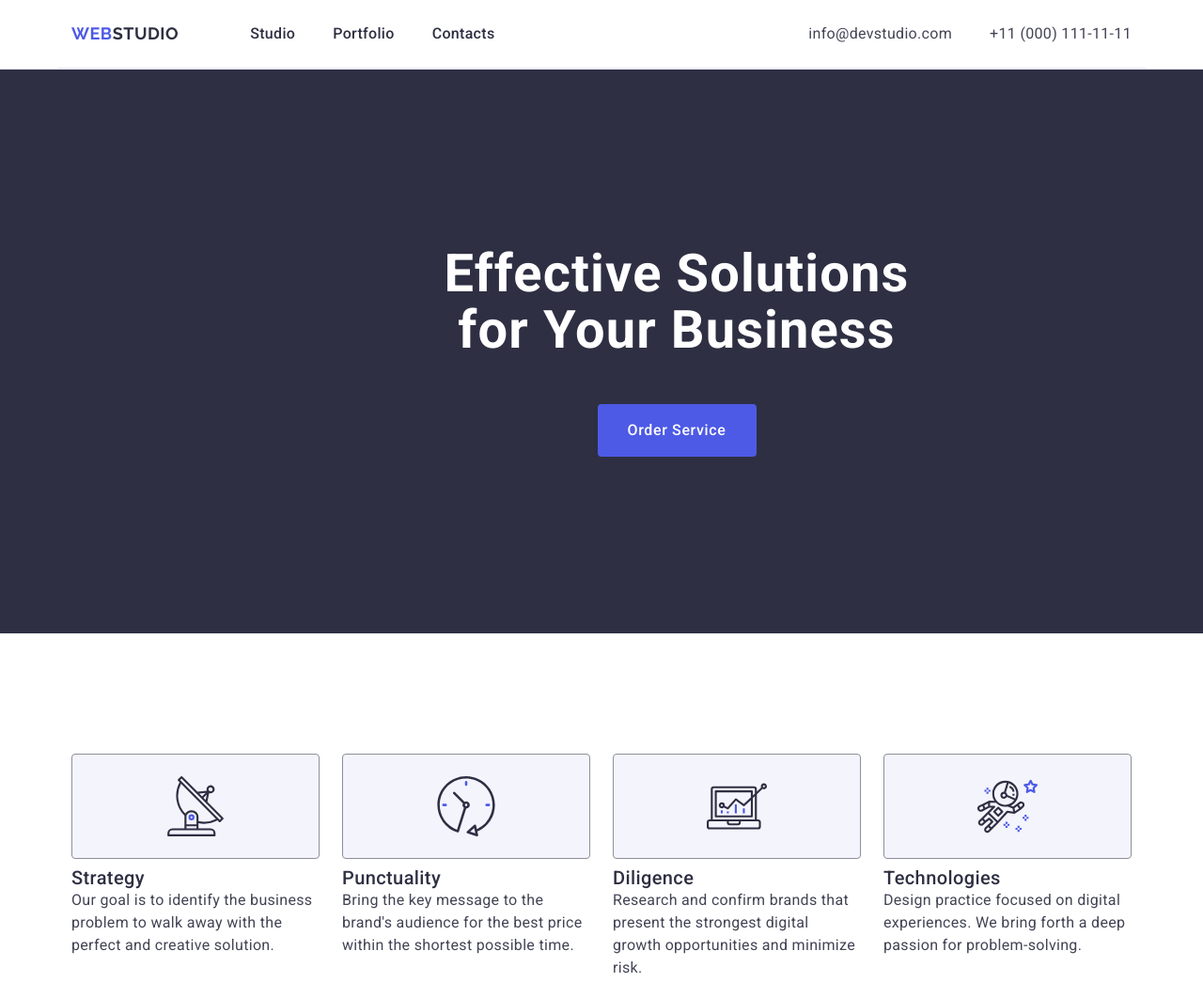
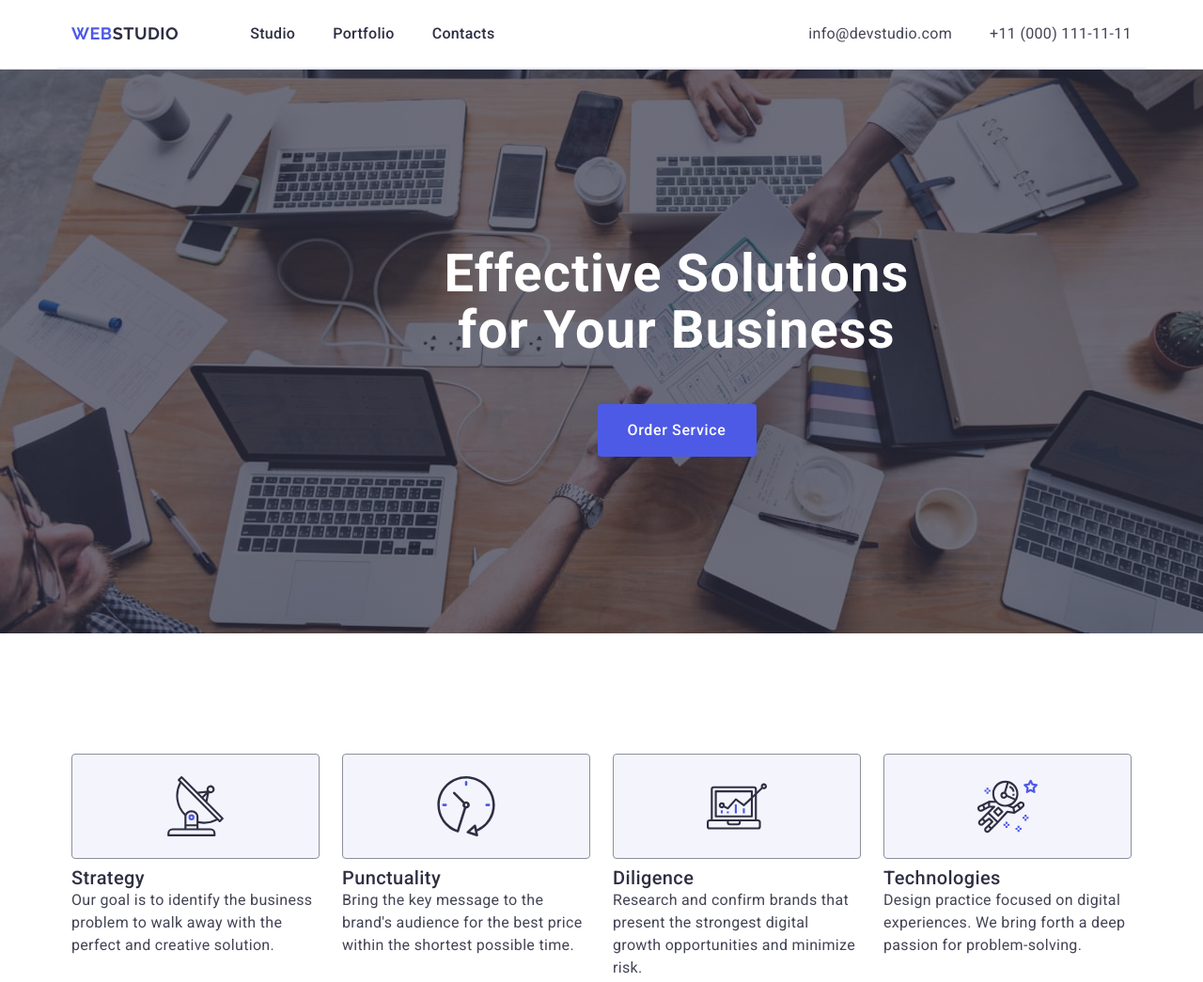
Before and after one commit to SamodaiS/goit-markup-hw-04, a plain HTML site: page index.html in a window 1280 px wide. Shown: the top 1045 px of the page at 94% size. Drawn offline with nearby package versions, Linux system fonts and the light colour scheme; the site is published under a folder, as on GitHub Pages, so addresses that start at the root find nothing.

Commit message:
Update styles.css

```diff
--- a/css/styles.css
+++ b/css/styles.css
@@ -194,7 +194,7 @@ gap: 40px;
   margin-left: auto;
   margin-right: auto;
   background-image: linear-gradient(rgba(46, 47, 66, 0.7),
-   rgba(46, 47, 66, 0.7)), url(/images/people-office.jpg);
+   rgba(46, 47, 66, 0.7)), url("../images/people-office.jpg");
   background-position: center;
   background-repeat: no-repeat;
   background-size: cover;
```
